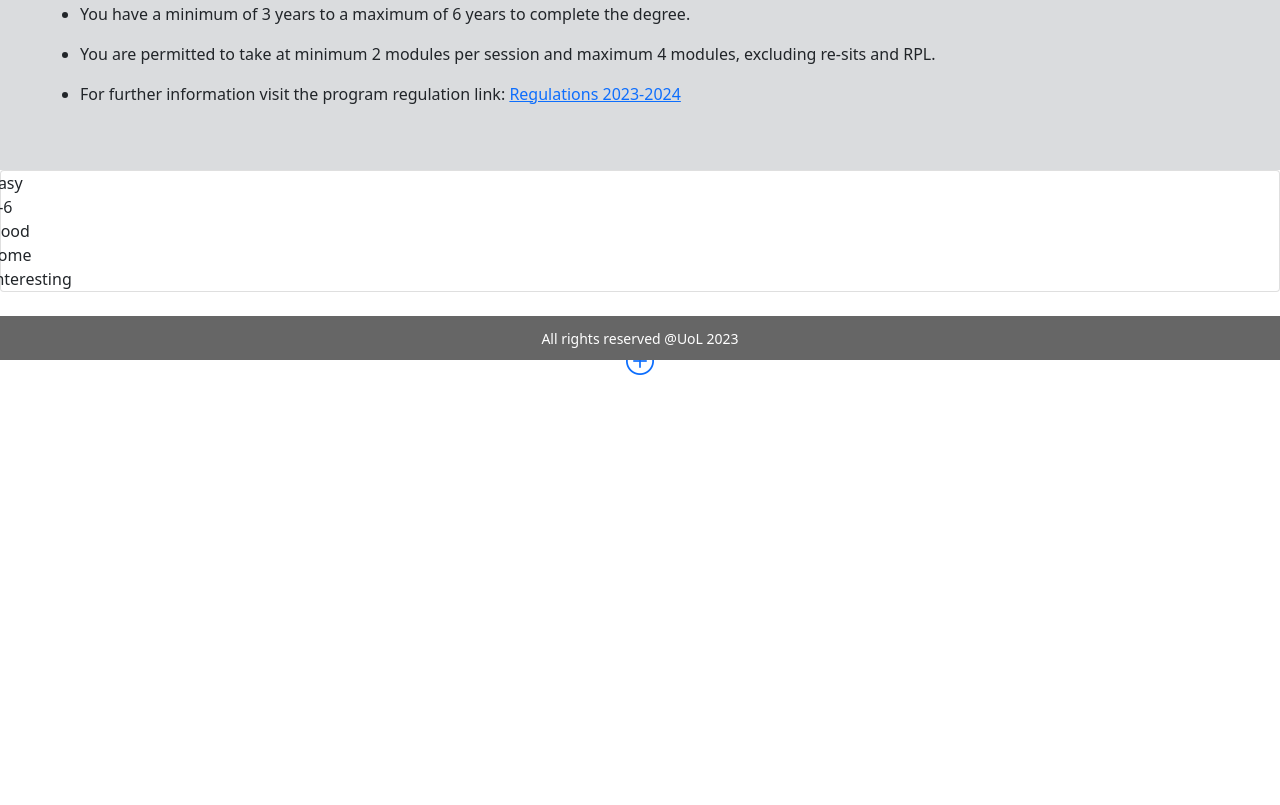
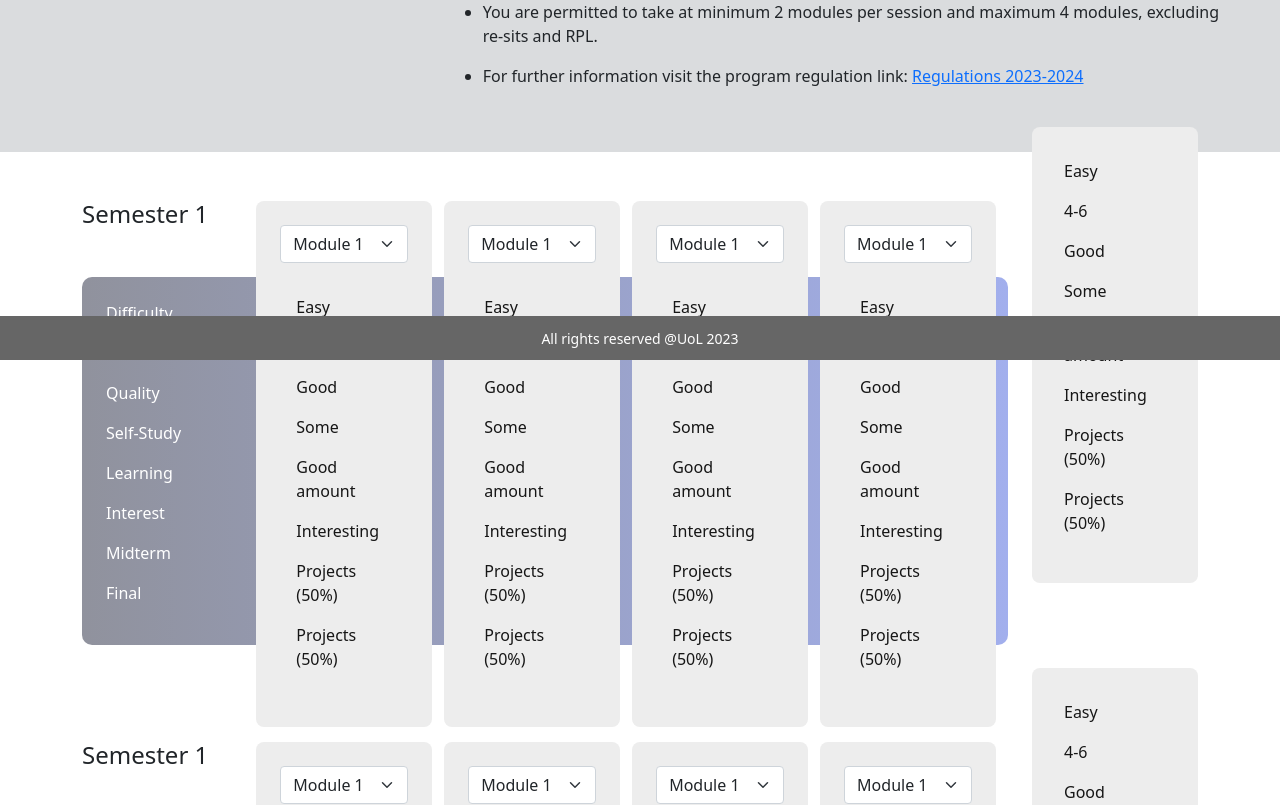
Before and after one commit to jberkovica/SeshMap, a React (Create React App) app: page /sessionplanner in a window 1280 px wide. Shown: the part 440-1245 px from the top of the page. Before the commit the page ends 822 px from the top, so only its background shows below. Built offline with nearby package versions, Linux system fonts and the light colour scheme.

Commit message:
Implement Session and Module components

```diff
--- a/package.json
+++ b/package.json
@@ -39,6 +39,7 @@
   },
   "dependencies": {
     "bootstrap": "^5.3.1",
+    "bootstrap-icons": "^1.10.5",
     "react-bootstrap": "^2.8.0",
     "react-router-dom": "^6.14.2",
     "react-scripts": "^5.0.1"
--- a/src/App.css
+++ b/src/App.css
@@ -65,13 +65,14 @@
 
 /* CSS for the sticky footer */
 .footer {
-  position: fixed;
+  position: sticky;
   bottom: 0;
   width: 100%;
   background-color: #666666;
   color: #fff;
   text-align: center;
   padding: 10px 0;
+  margin-top: 50px;
 }
 
 .jumbotron {
--- /dev/null
+++ b/src/components/Module.css
@@ -0,0 +1,12 @@
+.module-container {
+    background: #EDEDED;
+    top: -100px;
+    border-radius: 8px;
+    height: fit-content;
+    position: absolute;
+}
+
+
+.module-data {
+    color: #161616;
+}
--- /dev/null
+++ b/src/components/Module.js
@@ -0,0 +1,36 @@
+import React, { useState, useEffect } from "react";
+import "./Module.css";
+
+function Module() {
+    const [moduleName, setModuleName] = useState("Default Module");
+
+    useEffect(() => {
+        // Fetch data from your functions here
+    }, [moduleName]);
+
+    return (
+        <div className="module-container p-4">
+            <select
+                className="form-select mb-3"
+                onChange={e => setModuleName(e.target.value)}
+            >
+                <option value="Module1">Module 1</option>
+                <option value="Module2">Module 2</option>
+                {/* Continue for other modules... */}
+            </select>
+            {/* Render your data below. Example: */}
+            <div className="p-3">
+                <p className="module-data mb-3">Easy</p>
+                <p className="module-data mb-3">4-6</p>
+                <p className="module-data mb-3">Good</p>
+                <p className="module-data mb-3">Some</p>
+                <p className="module-data mb-3">Good amount</p>
+                <p className="module-data mb-3">Interesting</p>
+                <p className="module-data mb-3">Projects (50%)</p>
+                <p className="module-data mb-3">Projects (50%)</p>
+            </div>
+        </div>
+    );
+}
+
+export default Module;
--- a/src/components/Semester.css
+++ b/src/components/Semester.css
@@ -1,3 +1,15 @@
-.card {
-    background-color: #EDEDED;
+.semester-container {
+    background: linear-gradient(90deg, #90929d, #A2AFED);
+    border-radius: 10px;
+    position: relative;
+    padding-top: 50px;
 }
+
+.semester-title {
+    text-align: center;
+}
+
+.summary-container {
+    position: relative; /* Make this container relative to position its content */
+    top: -50px; /* Move it 50px up to align with modules. Adjust as needed. */
+}
--- a/src/components/Semester.js
+++ b/src/components/Semester.js
@@ -1,25 +1,80 @@
 import React from "react";
+import "./Semester.css";
+import Module from "./Module";
 
-const Semester = () => {
+function Semester() {
+    const headers = [
+        "Difficulty",
+        "Time",
+        "Quality",
+        "Self-Study",
+        "Learning",
+        "Interest",
+        "Midterm",
+        "Final",
+    ];
+
     return (
-        <div>
-            <ModuleSelection />
-        </div>
-    );
-};
-
-const ModuleSelection = () => {
-    return (
-        <div className="card">
-            <div className="col">
-                <div className="row">Easy</div>
-                <div className="row">4-6</div>
-                <div className="row">Good</div>
-                <div className="row">Some</div>
-                <div className="row">Interesting</div>
+        < div className="mb-5">
+            <div className="row">
+                <div className="col-10">
+                    <h4 className="semester-title mb-5 mt-5 text-start">
+                        Semester 1
+                    </h4>
+                    <div className="semester-container p-4">
+                        <div className="row">
+                            <div className="col-2">
+                                {headers.map(header => (
+                                    <p key={header} className="mb-3 text-white">
+                                        {header}
+                                    </p>
+                                ))}
+                            </div>
+                            <div className="col-10">
+                                <div className="row">
+                                    <div className="col position-relative">
+                                        <Module />
+                                    </div>
+                                    <div className="col position-relative">
+                                        <Module />
+                                    </div>
+                                    <div className="col position-relative">
+                                        <Module />
+                                    </div>
+                                    <div className="col position-relative">
+                                        <Module />
+                                    </div>
+                                </div>
+                            </div>
+                        </div>
+                    </div>
+                </div>
+                <div className="col-2">
+                    <h4 className="semester-title mb-5 mt-5 text-start">Summary</h4>
+                    <SemesterSummary />
+                </div>
             </div>
         </div>
     );
-};
+}
+
+function SemesterSummary() {
+    return (
+        <div className="summary-container">
+            <div className="module-container p-3">
+                <div className="p-3">
+                    <p className="module-data mb-3">Easy</p>
+                    <p className="module-data mb-3">4-6</p>
+                    <p className="module-data mb-3">Good</p>
+                    <p className="module-data mb-3">Some</p>
+                    <p className="module-data mb-3">Good amount</p>
+                    <p className="module-data mb-3">Interesting</p>
+                    <p className="module-data mb-3">Projects (50%)</p>
+                    <p className="module-data mb-3">Projects (50%)</p>
+                </div>
+            </div>
+        </div>
+    );
+}
 
 export default Semester;
--- a/src/pages/SessionPlanner.js
+++ b/src/pages/SessionPlanner.js
@@ -5,21 +5,26 @@ function SessionPlanner() {
     return (
         <div>
             <div className="bg-secondary bg-opacity-25 p-5 rounded-lg">
-                <h3 className="display-5 mb-5">Tips on how to plan your semester</h3>
-                <div>
+                <div className="row">
+                    <div className="col-4">
+                        <h5 className="display-5 mb-5">
+                            Tips on how to plan your semester
+                        </h5>
+                    </div>
+                    <div className="col-8">
                         <ul>
                             <li className="my-3">
                                 Have a look through the statistics and data collected
                                 from previous students.
                             </li>
                             <li className="my-3">
-                            Consider the time constraints, level of difficulty and
-                            module quality before selecting a combination for your
-                            next semester.
+                                Consider the time constraints, level of difficulty
+                                and module quality before selecting a combination for
+                                your next semester.
                             </li>
                             <li className="my-3">
-                            Remember to also to search and ask questions on the Slack
-                            channels related to each module!
+                                Remember to also to search and ask questions on the
+                                Slack channels related to each module!
                             </li>
                             <li className="my-3">
                                 Keep in mind progressional modules, i.e., the core
@@ -27,12 +32,13 @@ function SessionPlanner() {
                                 progress to next Level.
                             </li>
                             <li className="my-3">
-                            You have a minimum of 3 years to a maximum of 6 years to
-                            complete the degree.
+                                You have a minimum of 3 years to a maximum of 6 years
+                                to complete the degree.
                             </li>
                             <li className="my-3">
                                 You are permitted to take at minimum 2 modules per
-                            session and maximum 4 modules, excluding re-sits and RPL.
+                                session and maximum 4 modules, excluding re-sits and
+                                RPL.
                             </li>
                             <li className="my-3">
                                 For further information visit the program regulation
@@ -44,7 +50,13 @@ function SessionPlanner() {
                         </ul>
                     </div>
                 </div>
+            </div>
+            <div className="container">
                 <Semester />
+                <Semester />
+                <Semester />
+            </div>
+
             <div className="d-flex justify-content-center align-items-center mt-5">
                 <i className="bi bi-plus-circle fs-3 text-primary"></i>
             </div>
```
Also changed, not shown: 1 other file (tests, documents, lock files or other folders). Lines whose indentation alone changed are shown as unchanged.
